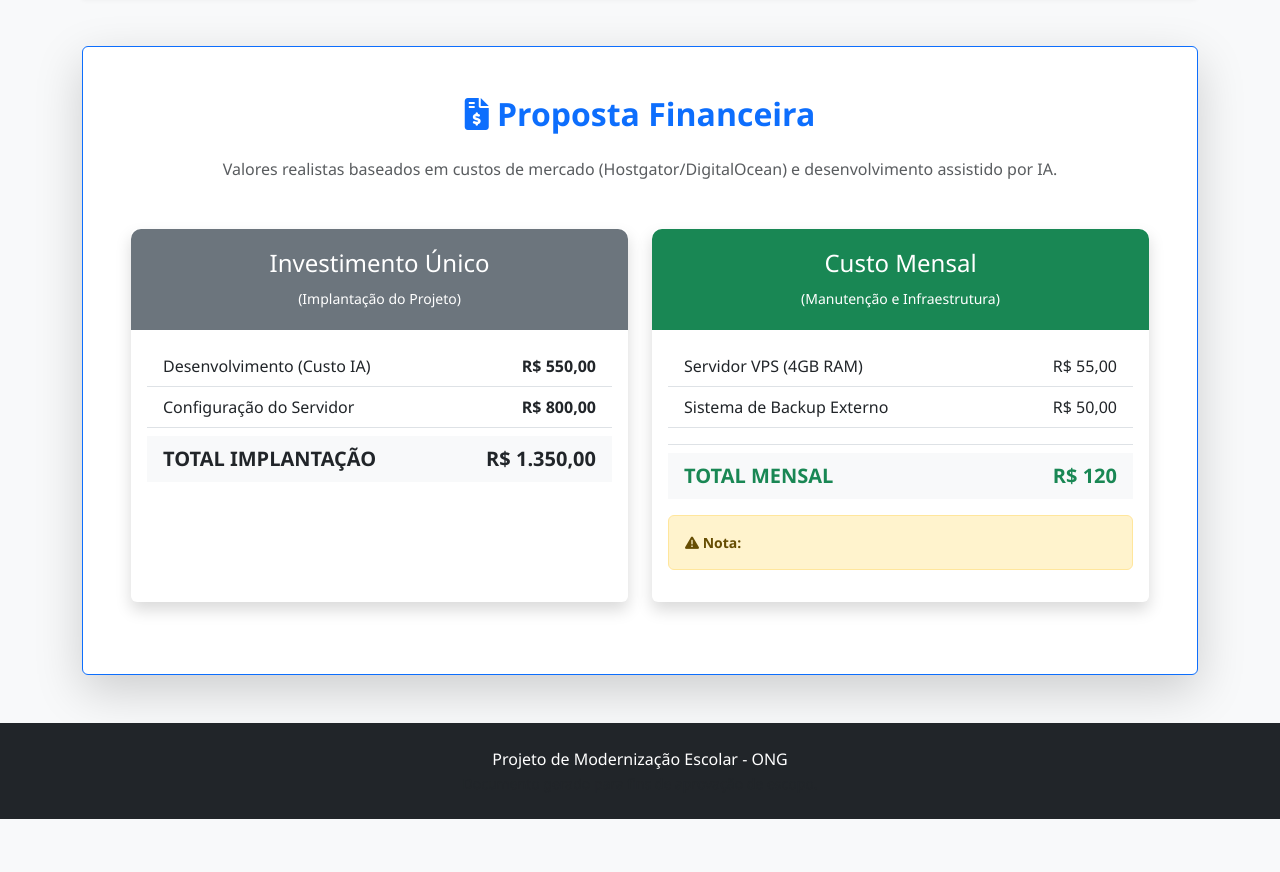
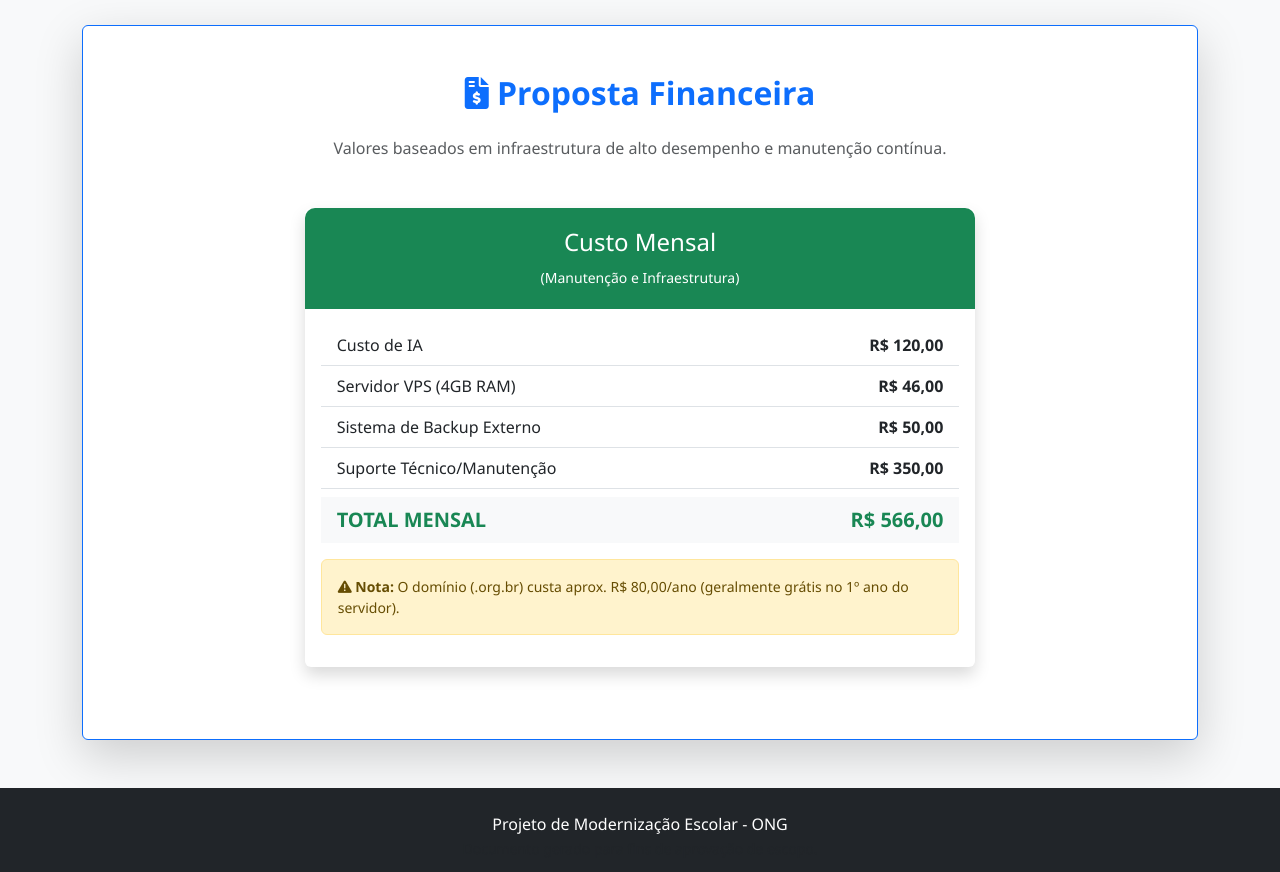
Before and after one commit to zenox-lab/projetoreca, a plain HTML site: page index.html in a window 1280 px wide. Shown: the part 2721-3593 px from the top of the page. Before the commit the page ends 3540 px from the top, so only its background shows below. Drawn offline with nearby package versions, Linux system fonts and the light colour scheme.

Commit message:
index.html

```diff
--- a/index.html
+++ b/index.html
@@ -10,7 +10,6 @@
     <style>
         body { font-family: 'Segoe UI', sans-serif; background-color: #f8f9fa; color: #333; }
 
-        /* Estilo da Hero Section */
         .hero {
             background: linear-gradient(135deg, #0d6efd 0%, #0043a8 100%);
             color: white;
@@ -18,7 +17,6 @@
             margin-bottom: 40px;
         }
 
-        /* Mockup (Simulação de Janela de Sistema) */
         .mockup-window {
             background: white;
             border-radius: 10px;
@@ -47,17 +45,14 @@
             color: #0043a8;
         }
 
-        /* Card de Investimento */
         .price-card {
             border: none;
             transition: transform 0.3s;
         }
         .price-card:hover { transform: translateY(-5px); }
         .price-header { padding: 20px; text-align: center; color: white; border-radius: 10px 10px 0 0; }
-        .bg-setup { background-color: #6c757d; }
         .bg-monthly { background-color: #198754; }
 
-        /* Timeline Cronograma */
         .timeline-item {
             padding: 20px;
             border-left: 3px solid #0d6efd;
@@ -227,7 +222,7 @@
                         <div class="card-body text-center">
                             <i class="fas fa-server fa-2x text-primary mb-3"></i>
                             <h5>Servidor VPS Dedicado</h5>
-                            <p class="small text-muted">Nada de hospedagem compartilhada lenta. Usaremos um VPS com 4GB de RAM para garantir velocidade.</p>
+                            <p class="small text-muted">Utilizaremos um servidor otimizado para garantir baixa latência e alta disponibilidade.</p>
                         </div>
                     </div>
                 </div>
@@ -235,8 +230,8 @@
                     <div class="card h-100 border-0 shadow-sm">
                         <div class="card-body text-center">
                             <i class="fas fa-robot fa-2x text-primary mb-3"></i>
-                            <h5>Desenvolvimento via IA</h5>
-                            <p class="small text-muted">Utilização de Agentes de IA para codificação rápida e eficiente, reduzindo o custo de mão de obra humana.</p>
+                            <h5>Desenvolvimento Assistido</h5>
+                            <p class="small text-muted">Utilização de tecnologias modernas para codificação rápida e eficiente.</p>
                         </div>
                     </div>
                 </div>
@@ -245,7 +240,7 @@
                         <div class="card-body text-center">
                             <i class="fas fa-database fa-2x text-primary mb-3"></i>
                             <h5>Backups Automáticos</h5>
-                            <p class="small text-muted">Rotina de backup diário para servidor externo. Seus dados nunca serão perdidos.</p>
+                            <p class="small text-muted">Rotina de backup diário para servidor externo, garantindo a integridade dos dados.</p>
                         </div>
                     </div>
                 </div>
@@ -275,35 +270,10 @@
         <section id="investimento" class="mb-5">
             <div class="p-5 bg-white rounded shadow-lg border border-primary">
                 <h2 class="text-center mb-4 text-primary fw-bold"><i class="fas fa-file-invoice-dollar"></i> Proposta Financeira</h2>
-                <p class="text-center text-muted mb-5">Valores realistas baseados em custos de mercado (Hostgator/DigitalOcean) e desenvolvimento assistido por IA.</p>
+                <p class="text-center text-muted mb-5">Valores baseados em infraestrutura de alto desempenho e manutenção contínua.</p>
 
-                <div class="row">
-                    <div class="col-md-6 mb-4">
-                        <div class="price-card card h-100 shadow">
-                            <div class="price-header bg-setup">
-                                <h4>Investimento Único</h4>
-                                <small>(Implantação do Projeto)</small>
-                            </div>
-                            <div class="card-body">
-                                <ul class="list-group list-group-flush">
-                                    <li class="list-group-item d-flex justify-content-between">
-                                        <span>Desenvolvimento (Custo IA)</span>
-                                        <strong>R$ 550,00</strong>
-                                    </li>
-                                    <li class="list-group-item d-flex justify-content-between">
-                                        <span>Configuração do Servidor</span>
-                                        <strong>R$ 800,00</strong>
-                                    </li>
-                                    <li class="list-group-item bg-light d-flex justify-content-between fs-5 mt-2">
-                                        <strong>TOTAL IMPLANTAÇÃO</strong>
-                                        <strong>R$ 1.350,00</strong>
-                                    </li>
-                                </ul>
-                            </div>
-                        </div>
-                    </div>
-
-                    <div class="col-md-6 mb-4">
+                <div class="row justify-content-center">
+                    <div class="col-md-8 mb-4">
                         <div class="price-card card h-100 shadow border-success">
                             <div class="price-header bg-monthly">
                                 <h4>Custo Mensal</h4>
@@ -312,24 +282,28 @@
                             <div class="card-body">
                                 <ul class="list-group list-group-flush">
                                     <li class="list-group-item d-flex justify-content-between">
+                                        <span>Custo de IA</span>
+                                        <strong>R$ 120,00</strong>
+                                    </li>
+                                    <li class="list-group-item d-flex justify-content-between">
                                         <span>Servidor VPS (4GB RAM)</span>
-                                        <span>R$ 55,00</span>
+                                        <strong>R$ 46,00</strong>
                                     </li>
                                     <li class="list-group-item d-flex justify-content-between">
                                         <span>Sistema de Backup Externo</span>
-                                        <span>R$ 50,00</span>
+                                        <strong>R$ 50,00</strong>
                                     </li>
                                     <li class="list-group-item d-flex justify-content-between">
-                                        <span></span>
-                                        <span></span>
+                                        <span>Suporte Técnico/Manutenção</span>
+                                        <strong>R$ 350,00</strong>
                                     </li>
                                     <li class="list-group-item bg-light d-flex justify-content-between fs-5 mt-2 text-success">
                                         <strong>TOTAL MENSAL</strong>
-                                        <strong>R$ 120</strong>
+                                        <strong>R$ 566,00</strong>
                                     </li>
                                 </ul>
                                 <div class="alert alert-warning mt-3 small">
-                                    <i class="fas fa-exclamation-triangle"></i> <strong>Nota:</strong>
+                                    <i class="fas fa-exclamation-triangle"></i> <strong>Nota:</strong> O domínio (.org.br) custa aprox. R$ 80,00/ano (geralmente grátis no 1º ano do servidor).
                                 </div>
                             </div>
                         </div>
@@ -348,7 +322,6 @@
     </footer>
 
     <script>
-        // 1. Script da Busca Rápida (Professor)
         function demoFiltrar() {
             var input = document.getElementById("demoBusca");
             var filter = input.value.toUpperCase();
@@ -368,13 +341,9 @@
             }
         }
 
-        // 2. Script da Área dos Pais (Simulação de Login)
         function demoLogin() {
-            // Esconde o form e mostra o resultado
             document.getElementById('demoLoginArea').classList.add('d-none');
             document.getElementById('demoResultado').classList.remove('d-none');
-            // Animação simples de fade in
-            document.getElementById('demoResultado').classList.add('fade-in');
         }
 
         function demoReset() {
```
